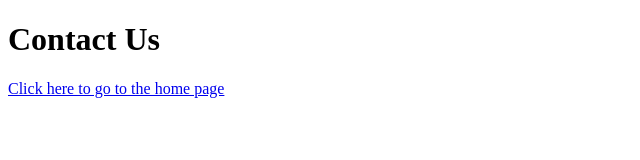
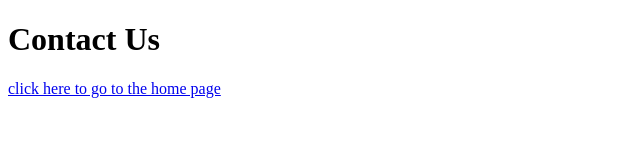
Before and after one commit to Hailey45/prep-0122-code-solutions, a website: page prep-html-links/contact-us/contact-us.html in a window 1280 px wide. Shown: the full height of the page, 0-640 px from the left. Drawn offline with Linux system fonts and the light colour scheme.

Commit message:
change HTML tag.

```diff
--- a/prep-html-links/contact-us/contact-us.html
+++ b/prep-html-links/contact-us/contact-us.html
@@ -7,6 +7,8 @@
 </head>
 <body>
   <h1>Contact Us</h1>
-  <a href="file:///Users/hailey/repos/prep-0122-code-solutions/prep-html-links/index.html"><div>Click here to go to the home page</div></a>
+  <a href="../index.html">
+    <div>click here to go to the home page</div></a>
+
 </body>
 </html>
```
Also changed, not shown: prep-html-links/index.html (+4 -2 lines).
